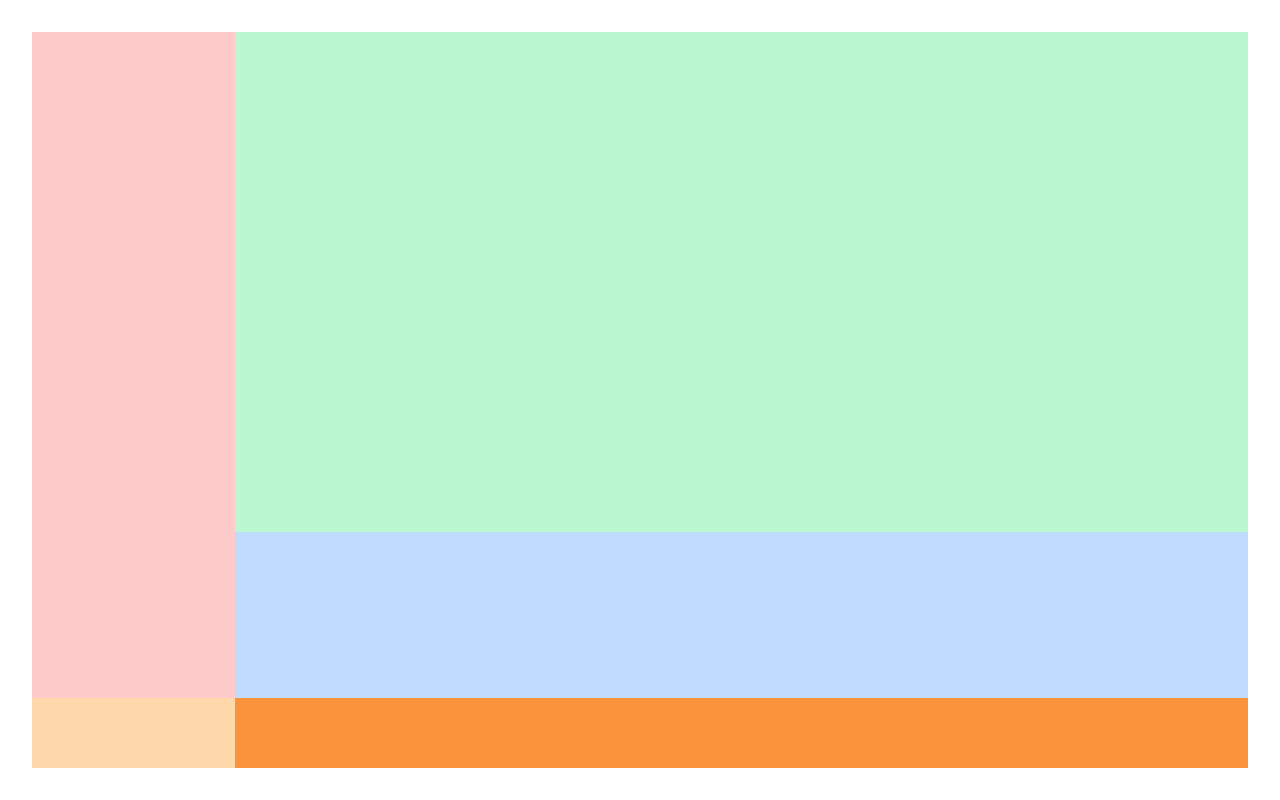
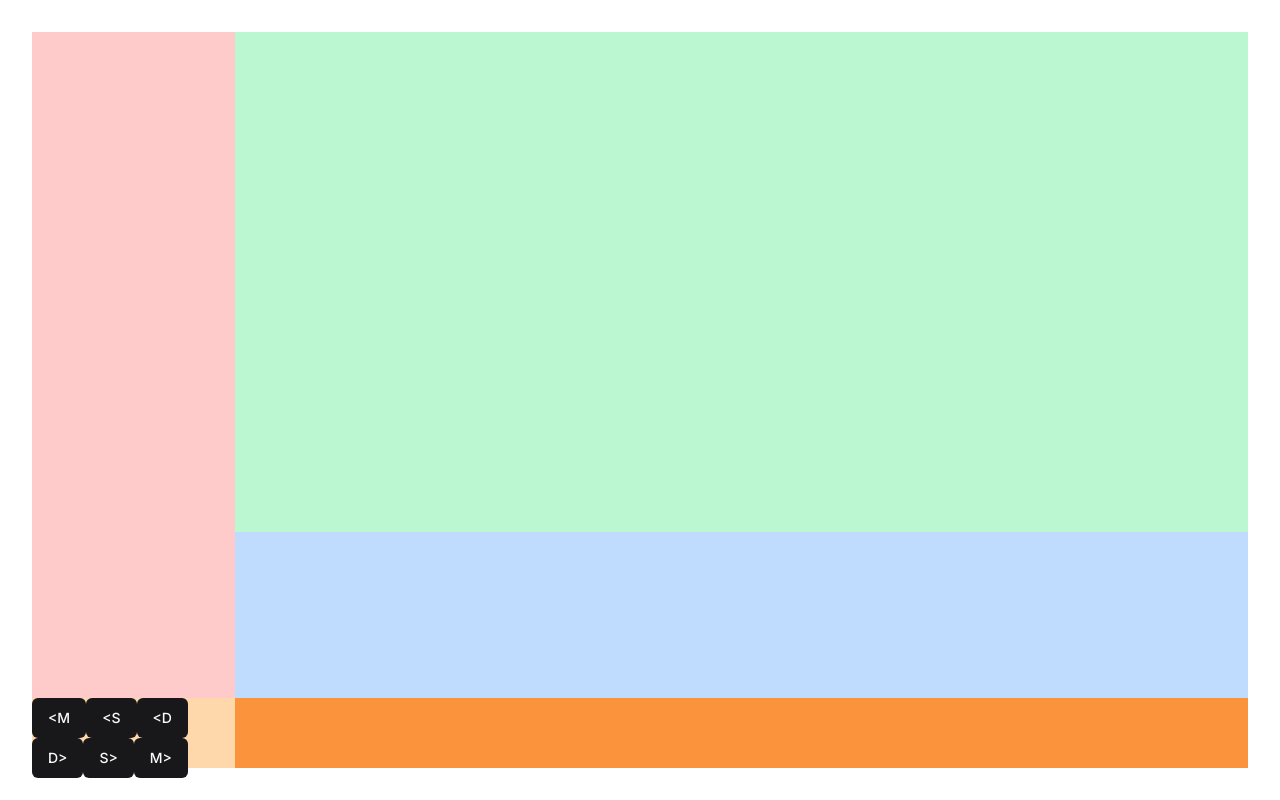
Before and after one commit to sreynosogaci/monitor-quirofano, a Next.js app: page / in a window 1280 px wide. Built offline with nearby package versions, Linux system fonts and the light colour scheme.

Commit message:
Calendar section 1

```diff
--- a/src/app/(with-nav-bar)/page.tsx
+++ b/src/app/(with-nav-bar)/page.tsx
@@ -1,14 +1,27 @@
+import { Button } from "@/components/ui/button"
+
 const Home = () => {
     return (
         <div className='w-full h-screen bg-background flex justify-center items-center p-8'>
             <div className='grid grid-cols-12 h-full w-full grid-rows-[1fr_70px]'>
-                <div className="col-span-2 bg-red-200"></div>
+                <div className="col-span-2 bg-red-200">
+
+                </div>
                 <div className="col-span-10 bg-blue-200">
                     <div className="flex items-center justify-center h-[75%] bg-green-200">
 
                     </div>
                 </div>
-                <div className="col-span-2 bg-orange-200"></div>
+                <div className="col-span-2 bg-orange-200">
+                    <div className="">
+                        <Button>{'<M'}</Button>
+                        <Button>{'<S'}</Button>
+                        <Button>{'<D'}</Button>
+                        <Button>{'D>'}</Button>
+                        <Button>{'S>'}</Button>
+                        <Button>{'M>'}</Button>
+                    </div>
+                </div>
                 <div className="col-span-10 bg-orange-400"></div>
             </div>
         </div>
--- /dev/null
+++ b/src/components/calendars-section.tsx
@@ -0,0 +1,7 @@
+import React from 'react'
+
+export const calendars-section = () => {
+  return (
+    <div>calendars-section</div>
+  )
+}
```
